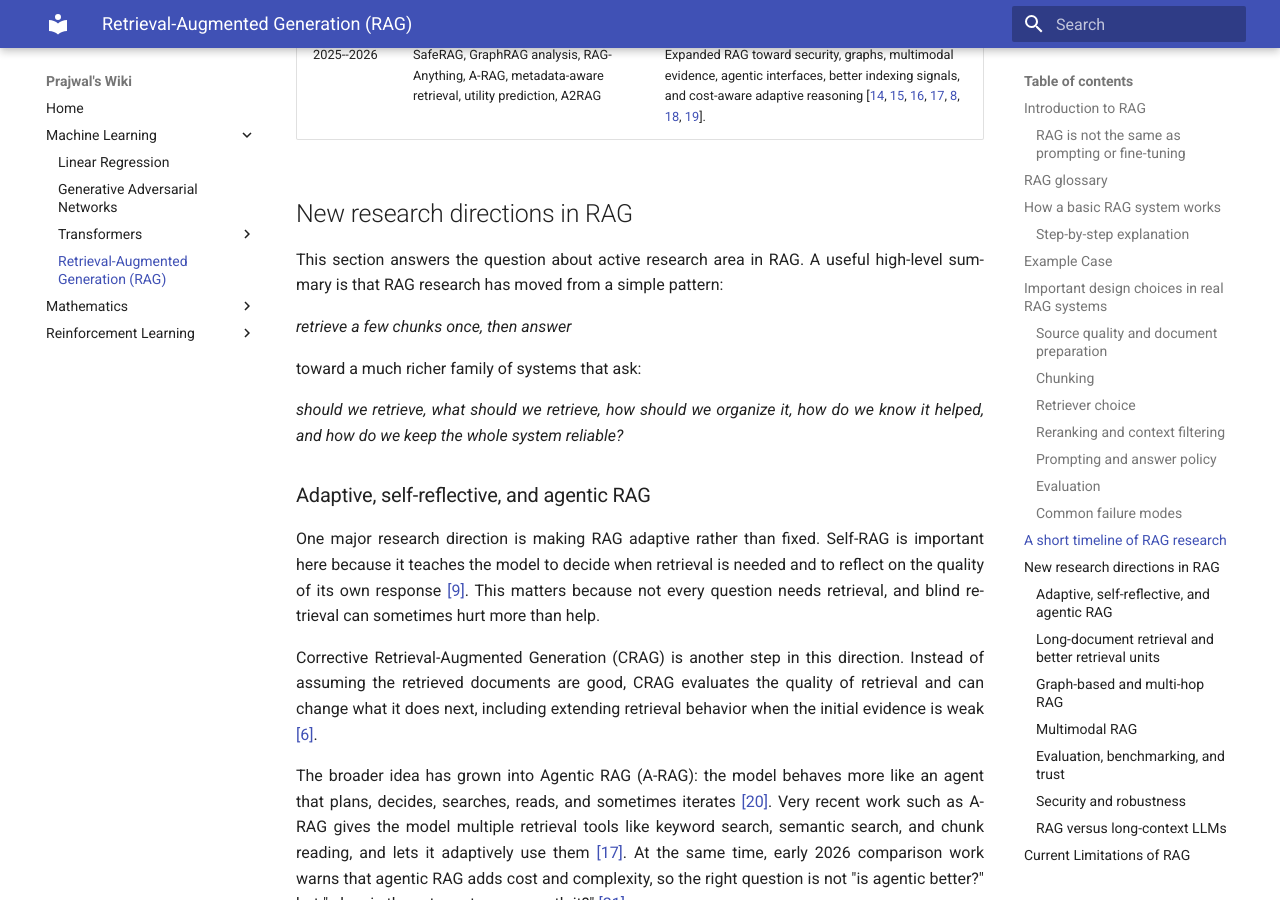
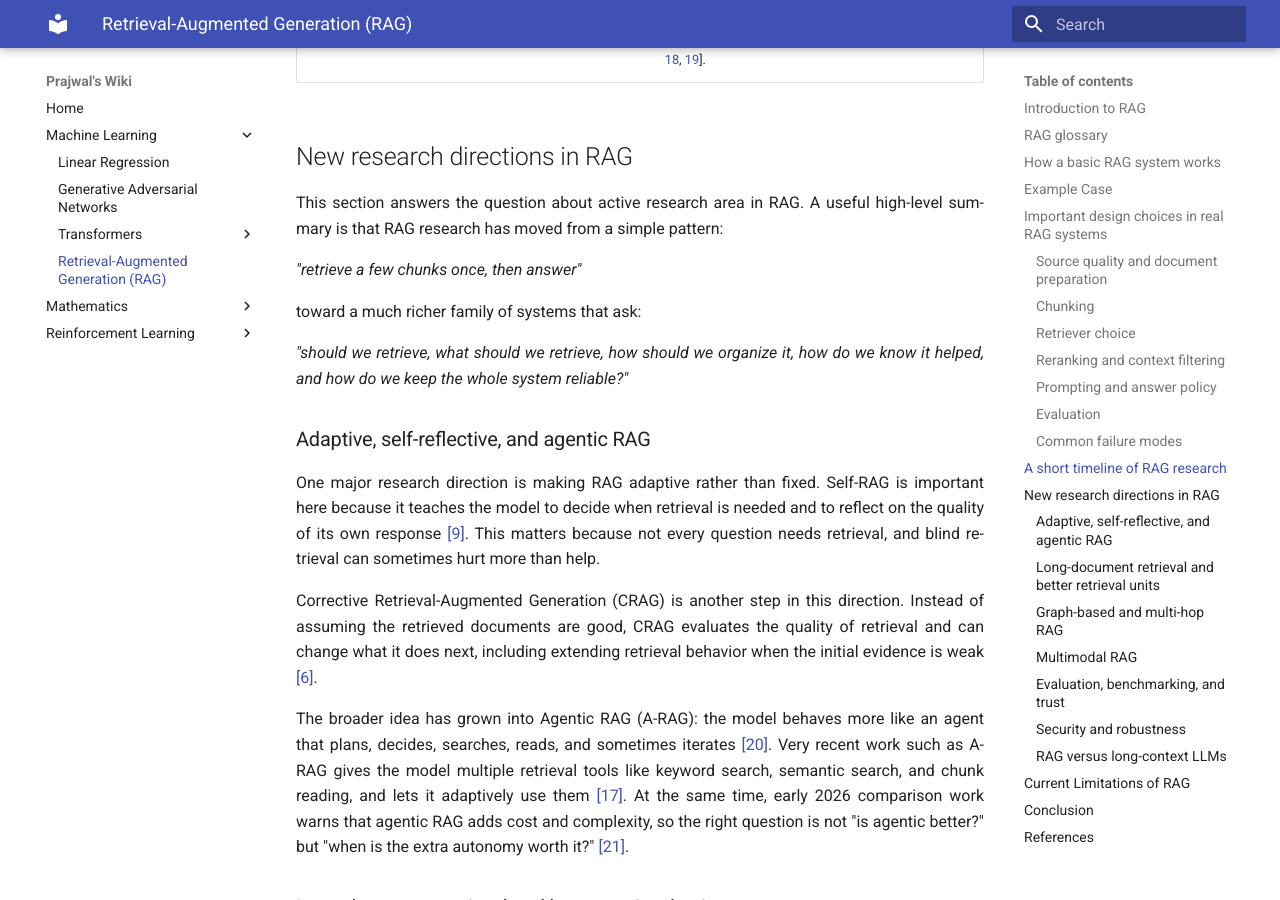
Before and after one commit to pj1911/my-wiki, an MkDocs documentation site: the page built from docs/Retrieval-Augmented Generation.md, in a window 1280 px wide and 900 px high, scrolled down 8433 px. Built offline with MkDocs 1.6.1 and Material for MkDocs 9.7.7, drawn with Linux system fonts in a browser that asks for light colours; some of the changed text lies outside the part shown.

Commit message:
Refine RAG explanations and improve formatting
Clarified distinctions between RAG, prompting, and fine-tuning. Updated explanations and formatting for better readability.

```diff
--- a/docs/Retrieval-Augmented Generation.md
+++ b/docs/Retrieval-Augmented Generation.md
@@ -25,9 +25,7 @@
 
 **Parametric memory versus non-parametric memory.** A natural next question is where the relevant information for answering a query is actually stored. To make this precise, note that a standard LLM already stores information in its trained weights and biases, this is called parametric memory. RAG does not replace that mechanism. Instead, it adds access to non-parametric memory, meaning information stored outside the model. For example, in documents, tables, databases, or vector indices, that can be retrieved at inference time. In this sense, RAG is usually best understood as a system that combines an LLM's parametric memory with external retrieved evidence.
 
-### RAG is not the same as prompting or fine-tuning
-
-Several ideas closely related to LLM are often discussed together, even though they refer to different things. The following table distinguishes them more clearly.
+**RAG is not the same as prompting or fine-tuning.** Several ideas closely related to LLM are often discussed together, even though they refer to different things. The following table distinguishes them more clearly.
 
 | Approach | What changes? | Best when | Main weakness |
 | --- | --- | --- | --- |
@@ -68,7 +66,7 @@
 
 Here, \(q\) denotes the user's question, \(D\) the set of retrieved documents or chunks, and \(y\) the final answer. This means, first get evidence, then answer from it.
 
-### Step-by-step explanation
+**Step-by-step explanation.**
 
 1. Collect the knowledge source.
 The system first needs an external corpus to retrieve from. This corpus is usually assembled from specific sources relevant to the task, such as a company’s internal documents, product manuals, help-center articles, PDFs, databases, support tickets, code repositories, or selected web pages. In some applications, the source may include internet content, but in many practical RAG systems it is a defined collection of documents rather than the open web.
@@ -210,11 +208,11 @@
 
 This section answers the question about active research area in RAG. A useful high-level summary is that RAG research has moved from a simple pattern:
 
-*retrieve a few chunks once, then answer*
+*"retrieve a few chunks once, then answer"*
 
 toward a much richer family of systems that ask:
 
-*should we retrieve, what should we retrieve, how should we organize it, how do we know it helped, and how do we keep the whole system reliable?*
+*"should we retrieve, what should we retrieve, how should we organize it, how do we know it helped, and how do we keep the whole system reliable?"*
 
 ### Adaptive, self-reflective, and agentic RAG
 
```
